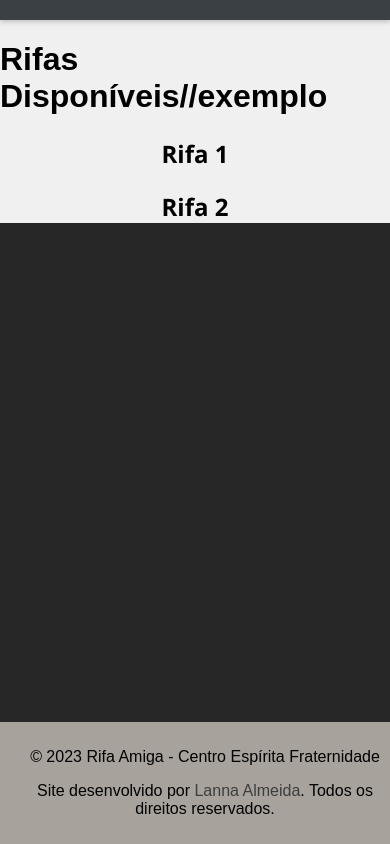
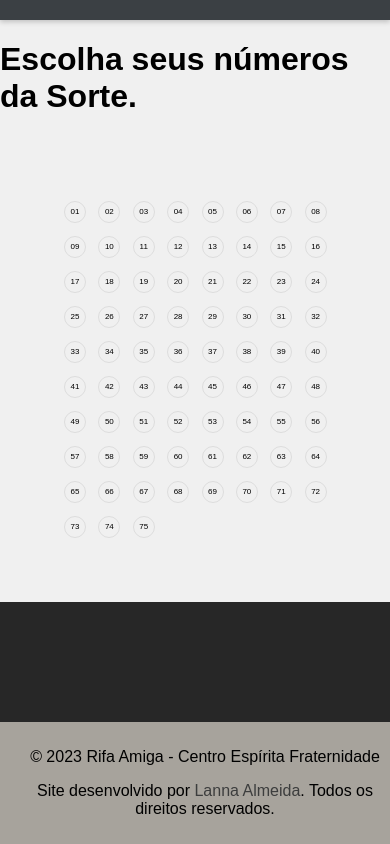
Before and after one commit to lanroo/rifamiga_fraternidade, a React (Create React App) app: page /raffles in a window 390 px wide. Built offline with nearby package versions, Linux system fonts and the light colour scheme.

Commit message:
bingo raffles page

```diff
--- a/src/pages/RafflePage.tsx
+++ b/src/pages/RafflePage.tsx
@@ -1,22 +1,31 @@
-import React from 'react';
-
+import React, { useState } from 'react';
 
 const RafflePage: React.FC = () => {
-  const rifas = [
-    { id: 1, nome: 'Rifa 1', descricao: '' },
-    { id: 2, nome: 'Rifa 2', descricao: '' },
-    // Adicione mais rifas aqui
-  ];
+  const [selectedNumbers, setSelectedNumbers] = useState(new Set());
+
+  const toggleNumber = (number: unknown) => {
+    setSelectedNumbers((prev) => {
+      const newSet = new Set(prev);
+      if (newSet.has(number)) {
+        newSet.delete(number);
+      } else {
+        newSet.add(number);
+      }
+      return newSet;
+    });
+  };
 
   return (
     <div>
-      <h1>Rifas Disponíveis//exemplo</h1>
-      <div>
-        {rifas.map((rifa) => (
-          <div key={rifa.id}>
-            <h2>{rifa.nome}</h2>
-            <p>{rifa.descricao}</p>
-
+      <h1>Escolha seus números da Sorte.</h1>
+      <div className="bingo-board">
+        {Array.from({ length: 75 }, (_, i) => i + 1).map((number) => (
+          <div
+            key={number}
+            className={`bingo-number ${selectedNumbers.has(number) ? 'selected' : ''}`}
+            onClick={() => toggleNumber(number)}
+          >
+            {number < 10 ? `0${number}` : number}
           </div>
         ))}
       </div>
--- a/src/pages/styles/RafflePage.css
+++ b/src/pages/styles/RafflePage.css
@@ -0,0 +1,62 @@
+.bingo-wrapper {
+    display: flex;
+    justify-content: center;
+    align-items: center;
+    height: 100vh;
+    padding: 20px;
+}
+
+.bingo-board {
+    display: grid;
+    justify-content: center;
+    grid-template-columns: repeat(auto-fill, minmax(40px, 1fr));
+    gap: 13px;
+    padding: 4rem;
+    max-width: calc(100% - 40px);
+}
+
+.bingo-number {
+    background-color: #f0f0f0;
+    border: 1px solid #ddd;
+    display: flex;
+    align-items: center;
+    justify-content: center;
+    cursor: pointer;
+    transition: background-color 0.3s;
+    border-radius: 50%;
+    width: 30px;
+    height: 30px;
+    font-size: 12px;
+}
+
+.bingo-number.selected {
+    background-color: #4caf50;
+    color: white;
+}
+
+
+    @media (max-width: 600px) {
+        .bingo-board {
+            grid-template-columns: repeat(auto-fill, minmax(25px, 1fr));
+            max-width: calc(100% - 30px);
+        }
+
+        .bingo-number {
+            width: 25px;
+            height: 25px;
+            font-size: 10px;
+    }
+
+    @media (max-width: 400px) {
+        .bingo-board {
+            grid-template-columns: repeat(auto-fill, minmax(20px, 1fr));
+            max-width: calc(100% - 20px);
+        }
+
+        .bingo-number {
+            width: 20px;
+            height: 20px;
+            font-size: 8px;
+        }
+    }
+}
```
